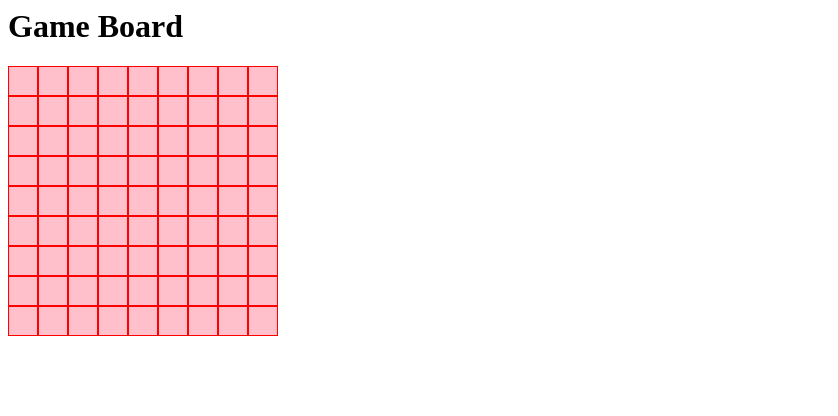
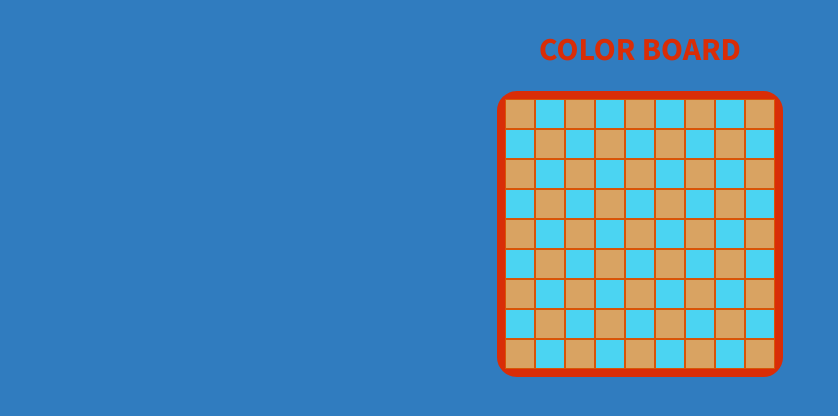
Before and after one commit to michellenpm3108/Loops-Board, a plain HTML site: page index.html in a window 1280 px wide. Shown: the whole page, without its empty margins (0-838 px from the left). Drawn offline with Linux system fonts and the light colour scheme.

Commit message:
loop over array with if statement to color the game board

```diff
--- a/colour-board.js
+++ b/colour-board.js
@@ -0,0 +1,6 @@
+const squares = Array.from(document.querySelectorAll('.grid div'))
+for (let i=0 ; i < squares.length ; i++) {
+    if (i % 2 === 0) {
+        squares[i].style.backgroundColor = '#D9A362'
+    }
+}
--- a/index.html
+++ b/index.html
@@ -1,10 +1,12 @@
 <html>
     <head>
         <title>JS basic</title>
+        <link rel="preconnect" href="https://fonts.gstatic.com">
+<link href="https://fonts.googleapis.com/css2?family=Source+Sans+Pro:wght@600;700&display=swap" rel="stylesheet">
         <link href="styles.css" rel="stylesheet">
     </head>
     <body>
-        <h1>Game Board</h1>
+        <h1>Color Board</h1>
         <div class="grid">
             <div></div>
             <div></div>
--- a/styles.css
+++ b/styles.css
@@ -1,16 +1,39 @@
 * {
     box-sizing: border-box;
+   font-family: 'Source Sans Pro', sans-serif;
+
+}
+body {
+    background: #307CBF;
+    display: flex;
+    flex-direction: column;
+    align-items: center;
+
+}
+h1 {
+    color: #D92D07;
+    text-transform: uppercase;
+    align-items: center;
+
 }
 .grid {
-    width: 270px;
-    height: 270px;
+    width: 286px;
+    height: 286px;
     display: flex;
     justify-content: center;
     flex-wrap: wrap;
-    background-color: pink;
+    background-color: #4BD4F2;
+    border: #D92D07 solid 8px;
+    border-radius: 20px;
 }
 .grid div {
     width: 30px;
     height: 30px;
-    border: .5px solid red;
+    border: .5px solid #D95407;
 }
+/* Color Theme Swatches in Hex */
+.Game-Design-1-hex { color: #307CBF; }
+.Game-Design-2-hex { color: #4BD4F2; }
+.Game-Design-3-hex { color: #D9A362; }
+.Game-Design-4-hex { color: #D95407; }
+.Game-Design-5-hex { color: #D92D07; }
```
